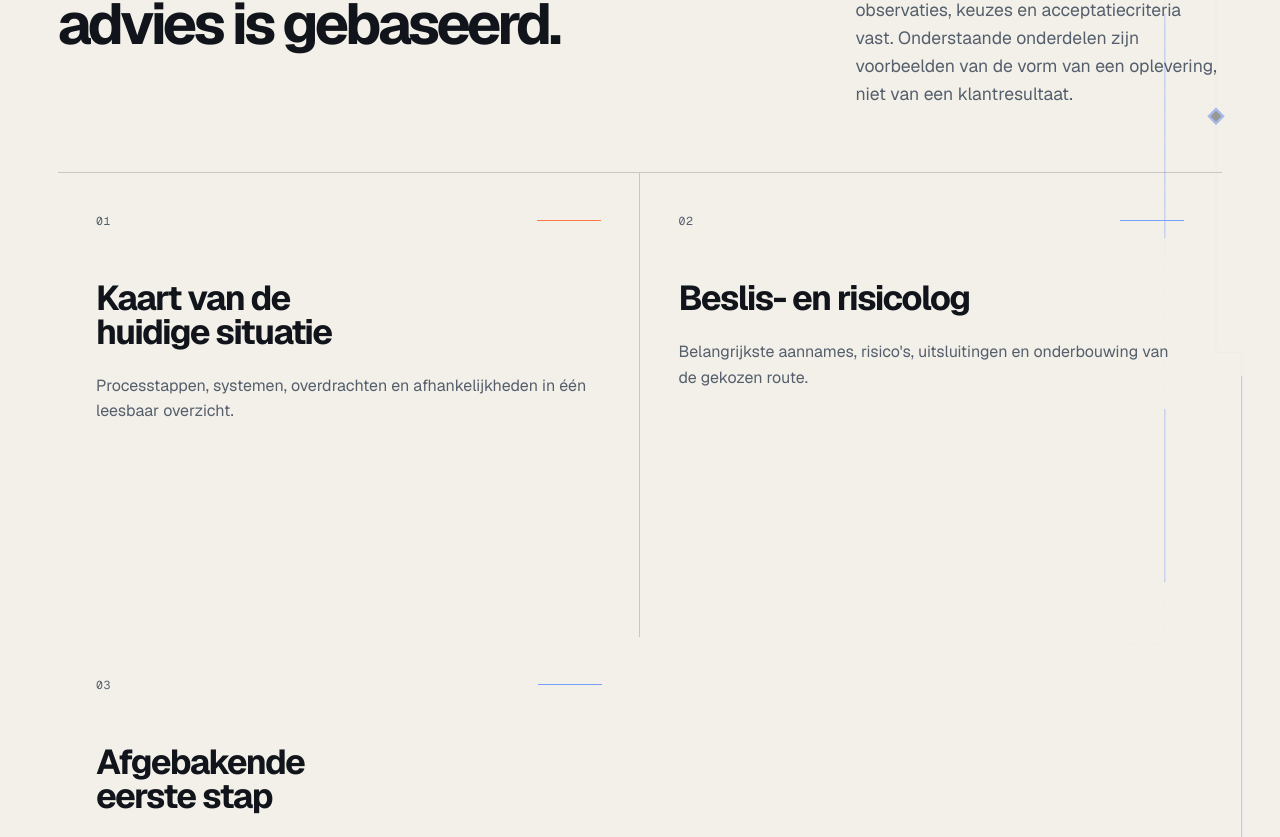
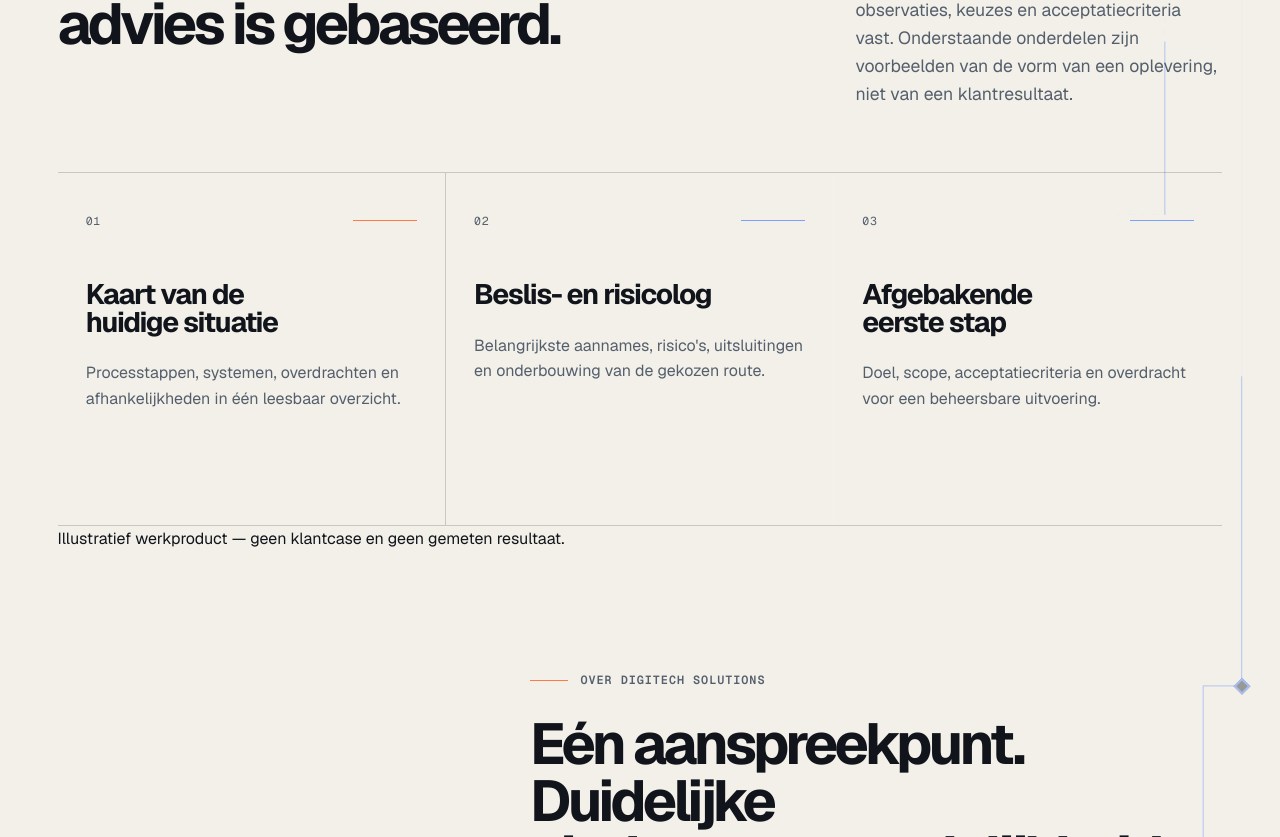
Before and after one commit to Subor-zz/digitechsolutions_v2, a Next.js app: page / in a window 1280 px wide. Shown: the part 4623-5460 px from the top of the page. Built offline with nearby package versions, Linux system fonts and the light colour scheme.

Commit message:
Fix evidence grid and consent layout (#37)

```diff
--- a/app/globals.css
+++ b/app/globals.css
@@ -1367,6 +1367,23 @@ h3 {
   font-size: 1.08rem;
 }
 
+.evidence-grid {
+  grid-template-columns: repeat(3, minmax(0, 1fr));
+}
+
+.evidence-grid .route-panel {
+  min-height: 22rem;
+  padding-inline: clamp(1.25rem, 2.2vw, 2.5rem);
+}
+
+.evidence-grid .route-panel:not(:last-child) {
+  border-right: 1px solid var(--border-dark);
+}
+
+.evidence-grid .route-panel h3 {
+  font-size: clamp(1.65rem, 2.2vw, 2.25rem);
+}
+
 /* ── Routes section: inverted to the light/paper theme ──
    The section moved from chapter--dark to chapter--paper. Its rules above were
    written for a dark background (they reference the *-dark tokens), so the
@@ -1909,7 +1926,7 @@ h3 {
   font-weight: 450;
 }
 
-.form-field input:not([type="radio"]),
+.form-field input:not([type="radio"]):not([type="checkbox"]),
 .form-field textarea {
   width: 100%;
   min-height: 3.25rem;
@@ -2009,7 +2026,8 @@ h3 {
 }
 
 .form-consent label {
-  display: flex;
+  display: grid;
+  grid-template-columns: 1.25rem minmax(0, 1fr);
   align-items: flex-start;
   gap: 0.75rem;
   font-weight: 500;
@@ -2018,9 +2036,10 @@ h3 {
 .form-consent input {
   width: 1.25rem;
   height: 1.25rem;
+  min-height: 1.25rem;
   margin-top: 0.1rem;
+  padding: 0;
   accent-color: var(--flow-blue);
-  flex: 0 0 auto;
 }
 
 .exploration-form > .button:disabled {
@@ -2936,6 +2955,11 @@ h3 {
     border-bottom: 1px solid var(--border-dark);
   }
 
+  .evidence-grid .route-panel:not(:last-child) {
+    border-right: 0;
+    border-bottom: 1px solid var(--border-dark);
+  }
+
   .route-panel__topline {
     margin-bottom: 2rem;
   }
--- a/components/rebrand/RebrandPage.tsx
+++ b/components/rebrand/RebrandPage.tsx
@@ -115,7 +115,7 @@ export function RebrandPage() {
             <h2 id="evidence-heading">{evidence.headline}</h2>
             <p>{evidence.intro}</p>
           </div>
-          <div className="container routes__grid" aria-label={evidence.disclaimer}>
+          <div className="container routes__grid evidence-grid" aria-label={evidence.disclaimer}>
             {evidence.items.map((item, index) => <article className="route-panel" data-reveal="rise" data-reveal-delay={index + 1} key={item.title}><div className="route-panel__topline"><span>0{index + 1}</span><i aria-hidden="true" /></div><h3>{item.title}</h3><p className="route-panel__context">{item.description}</p></article>)}
           </div>
           <p className="container flow-diagram__caption">{evidence.disclaimer}</p>
```
Also changed, not shown: 1 other file (tests, documents, lock files or other folders).
